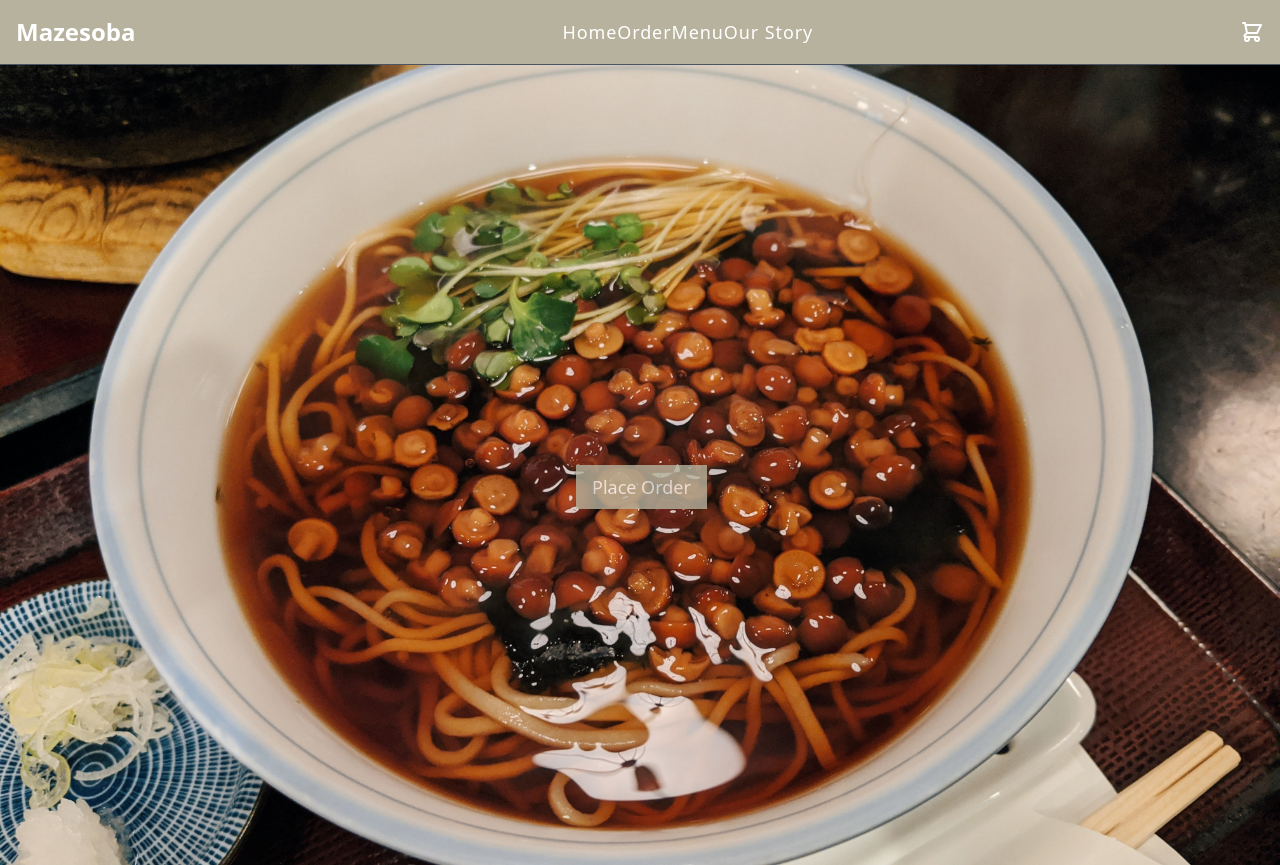
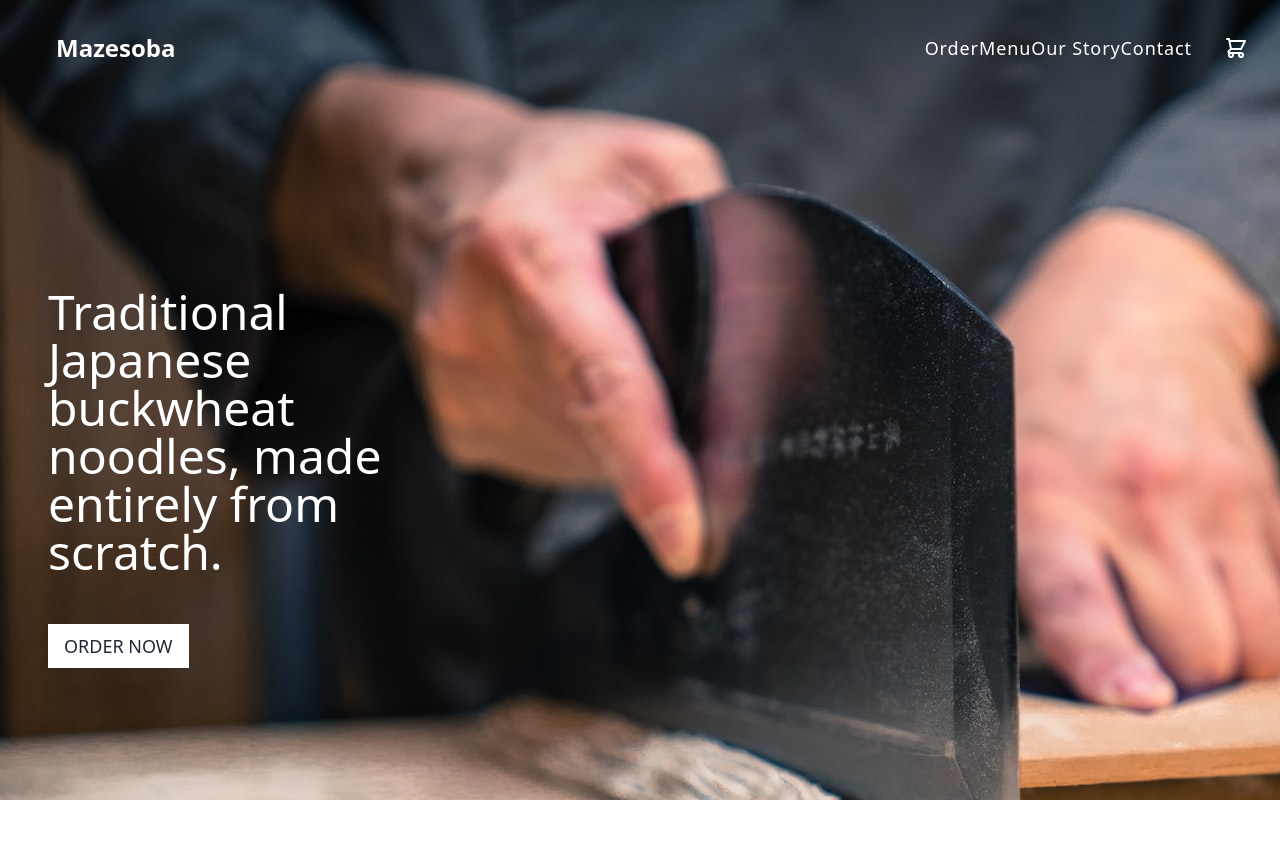
Before and after one commit to leesoli/savorder, a Next.js app: page / in a window 1280 px wide. After the commit the page ends 800 px from the top, so only its background shows below. Built offline with nearby package versions, Linux system fonts and the light colour scheme.

Commit message:
Added styling to landing page

```diff
--- a/components/Header.js
+++ b/components/Header.js
@@ -24,31 +24,26 @@ export default function Header() {
   }
 
   return (
-    <div className="flex p-4 justify-between text-white bg-[#B6B29D] items-center border-b-[0.5px] border-gray-600">
-      <button className="sm:hidden" aria-label="menu icon">
+    <div className="flex p-12 sm:p-8 justify-between items-center border-gray-600 w-full">
       {openMenu ?
         <MenuIcon
           onClick={openNav}
           id="open-menu-item"
-            className="w-6 h-6 hover:pointer relative"/>:
+          className="w-6 h-6 hover:pointer relative text-white sm:invisible"/>:
         <XIcon
           onClick={closeNav}
           id="close-menu-icon"
           className="w-6 h-6 hover:pointer text-black z-50 relative"/>
       }
-      </button>
+
       <Link href="/">
-        <div className="font-semibold z-30 text-2xl hover:cursor-pointer">
+        <div className="font-semibold z-30 text-2xl hover:cursor-pointer text-white ml-[2em] sm:ml-0 sm:mr-auto">
           Mazesoba
         </div>
       </Link>
+
       <nav>
-        <ul className="hidden fixed bg-white text-black sm:text-white w-full z-10 left-0 top-0 bottom-0 sm:bg-transparent flex flex-col sm: flex-start sm:inline-flex sm:flex-row absolute sm:static sm:h-fit sm:w-fit items-center justify-center sm:justify-between text-2xl sm:text-lg sm:w-[18em]" id="menu">
-          <li className="hover:text-blue-400 hover:cursor-pointer tracking-wider">
-            <Link href="/">
-              <a onClick={closeNav}>Home</a>
-            </Link>
-          </li>
+        <ul className="hidden fixed bg-white text-black sm:text-white w-full z-10 left-0 top-0 bottom-0 sm:bg-transparent flex flex-col sm: flex-start sm:inline-flex sm:flex-row absolute sm:static sm:h-fit sm:w-fit items-center justify-center sm:justify-between text-2xl sm:text-lg sm:w-[18em] sm:mr-8" id="menu">
           <li className="hover:text-blue-400 hover:cursor-pointer tracking-wider">
             <Link href="/order">
               <a onClick={closeNav}>Order</a>
@@ -64,16 +59,21 @@ export default function Header() {
               <a onClick={closeNav}>Our Story</a>
             </Link>
           </li>
+          <li className="hover:text-blue-400 hover:cursor-pointer tracking-wider">
+            <Link href="/contact">
+              <a onClick={closeNav}>Contact</a>
+            </Link>
+          </li>
         </ul>
       </nav>
 
       <Link href="/cart">
         {total > 0?
         <SolidCartIcon
-          className="h-6 w-6 text-red-800 hover:text-blue-800 hover:cursor-pointer"
+          className="h-6 w-6 text-white hover:cursor-pointer"
         />:
         <ShoppingCartIcon
-          className="h-6 w-6 hover:cursor-pointer"
+          className="h-6 w-6 text-white hover:cursor-pointer"
         />
         }
       </Link>
--- a/pages/index.js
+++ b/pages/index.js
@@ -2,7 +2,7 @@ import Head from 'next/head';
 import Image from 'next/image';
 import styles from '../styles/Home.module.css';
 import Header from '../components/Header';
-import MainImage from '../public/note-thanun-unsplash.jpg';
+import MainImage from '../public/mitya-ivanov.jpg';
 import Link from 'next/link';
 
 export default function Home() {
@@ -14,18 +14,15 @@ export default function Home() {
         <meta name="viewport" content="initial-scale=1.0, width=device-width" />
       </Head>
 
-      <Header/>
-      <main>
-        <section className="relative h-screen w-full">
-          <Image
-            src={MainImage} objectFit="cover" layout="fill"
-            alt="closeup of hot soba"
-          />
+      <main className="flex flex-col items-center sm:items-start bg-main-image h-screen">
+        <Header/>
+
+          <div className="sm:text-start text-center text-white sm:ml-12 mt-48 text-5xl sm:max-w-md">Traditional Japanese buckwheat noodles, made entirely from scratch.</div>
           <Link href="/order">
             <button
-              className="absolute text-white text-lg py-2 px-4 bg-[#B6B29D] opacity-80 top-1/2 left-1/3 sm:left-[43%] md:left-[45%]">Place Order</button>
+              className="uppercase mt-12 sm:ml-12 bg-white text-gray-800 text-lg py-2 px-4">Order now</button>
           </Link>
-        </section>
+
       </main>
 
     </div>
--- a/tailwind.config.js
+++ b/tailwind.config.js
@@ -5,7 +5,11 @@ module.exports = {
     "./components/**/*.{js,ts,jsx,tsx}",
   ],
   theme: {
-    extend: {},
+    extend: {
+      backgroundImage: {
+        "main-image": "url('/mitya-ivanov.jpg')"
+      }
+    },
   },
   plugins: [],
 }
```
Also changed, not shown: public/mitya-ivanov.jpg (added), public/note-thanun-unsplash.jpg (deleted). Lines whose indentation alone changed are shown as unchanged.
